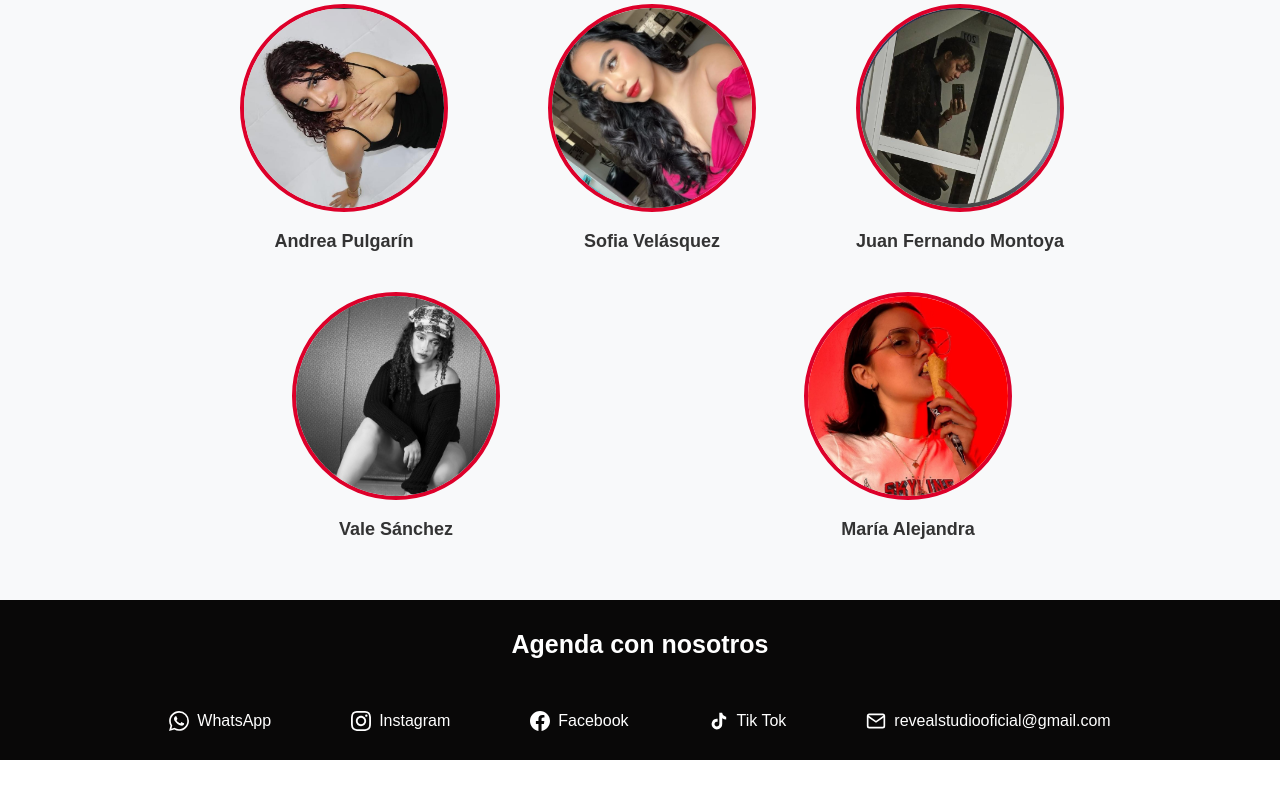
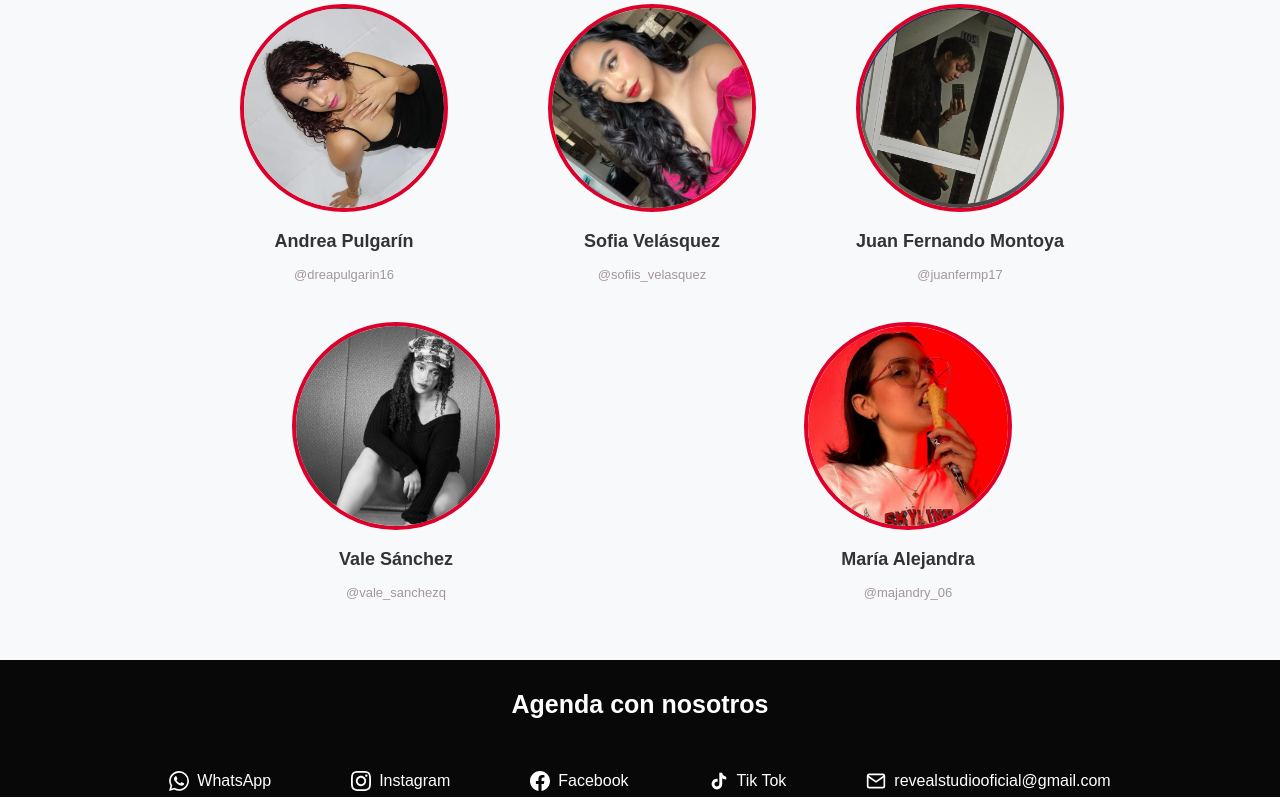
Before and after one commit to JulianaFranco140/Reveal-Studio, a Next.js app: page / in a window 1280 px wide. Shown: the part 2775-3572 px from the top of the page. Before the commit the page ends 3535 px from the top, so only its background shows below. Built offline with nearby package versions, Linux system fonts and the light colour scheme.

Commit message:
feat: add Instagram handles for team members and update styles for better visibility

```diff
--- a/src/app/page.js
+++ b/src/app/page.js
@@ -224,6 +224,7 @@ export default function Home() {
             />
           </a>
           <h3 className={styles.equipoNombre}>Andrea Pulgarín</h3>
+          <p className={styles.equipoIg}><a href="https://www.instagram.com/dreapulgarin16?igsh=MWl5MG1rOGU0ZnYzZw%3D%3D&utm_source=qr" target="_blank" rel="noopener noreferrer">@dreapulgarin16</a></p>
         </div>
         <div className={styles.equipoMiembro}>
           <a href="https://www.instagram.com/sofiis_velasquez?igsh=aXR4czhmYmhjbG5x" target="_blank" rel="Sofia ig">
@@ -236,6 +237,7 @@ export default function Home() {
             />
           </a>
           <h3 className={styles.equipoNombre}>Sofia Velásquez</h3>
+          <p className={styles.equipoIg}><a href="https://www.instagram.com/sofiis_velasquez?igsh=aXR4czhmYmhjbG5x" target="_blank" rel="noopener noreferrer">@sofiis_velasquez</a></p>
         </div>
         <div className={styles.equipoMiembro}>
           <a href="https://www.instagram.com/juanfermp17?igsh=NXY3dG5uZWplaTly" target="_blank" rel="Juan Fernando ig">
@@ -248,6 +250,7 @@ export default function Home() {
             />
           </a>
           <h3 className={styles.equipoNombre}>Juan Fernando Montoya</h3>
+          <p className={styles.equipoIg}><a href="https://www.instagram.com/juanfermp17?igsh=NXY3dG5uZWplaTly" target="_blank" rel="noopener noreferrer">@juanfermp17</a></p>
         </div>
         <div className={styles.equipoMiembro}>
           <a href="https://www.instagram.com/vale_sanchezq?igsh=d3ZudXViNW9sa3Jp" target="_blank" rel="Vale ig">
@@ -260,6 +263,7 @@ export default function Home() {
             />
           </a>
           <h3 className={styles.equipoNombre}>Vale Sánchez</h3>
+          <p className={styles.equipoIg}><a href="https://www.instagram.com/vale_sanchezq?igsh=d3ZudXViNW9sa3Jp" target="_blank" rel="noopener noreferrer">@vale_sanchezq</a></p>
         </div>
         <div className={styles.equipoMiembro}>
           <a href="https://www.instagram.com/majandry_06?igsh=NTZ2bzBxMGVxZ3Ay" target="_blank" rel="Maria Alejandra ig">
@@ -272,6 +276,7 @@ export default function Home() {
             />
           </a>
           <h3 className={styles.equipoNombre}>María Alejandra</h3>
+          <p className={styles.equipoIg}><a href="https://www.instagram.com/majandry_06?igsh=NTZ2bzBxMGVxZ3Ay" target="_blank" rel="noopener noreferrer">@majandry_06</a></p>
         </div>
       </div>
      </div>
--- a/src/app/page.module.css
+++ b/src/app/page.module.css
@@ -108,7 +108,7 @@
   background: white;
   padding: 25px 20px;
   border-radius: 12px;
-  box-shadow: 0 4px 15px rgba(0, 0, 0, 0.2);
+  box-shadow: 0 2px 20px rgba(0, 0, 0, 0.3);
   transition: transform 0.3s ease, box-shadow 0.3s ease;
   display: flex;
   flex-direction: column;
@@ -121,7 +121,7 @@
 
 .servicioCard:hover {
   transform: translateY(-5px);
-  box-shadow: 0 8px 25px rgba(0, 0, 0, 0.15);
+  box-shadow: 0 8px 25px rgba(0, 0, 0, 0.5);
 }
 
 .servicioIcon {
@@ -215,7 +215,7 @@
   right: 20px;
 }
 
-/* Media queries para portafolio */
+
 @media (max-width: 1024px) {
   .portafolioGrid {
     max-width: 1000px;
@@ -304,9 +304,14 @@
 
 .equipoIg {
   font-size: 13px;
-  font-weight: 600;
   color: var(--arrobaIg-color);
   margin: 15px 0 0 0;
+}
+
+.equipoIg a {
+  color: var(--arrobaIg-color);
+  text-decoration: none;
+  transition: color 0.3s ease;
 }
 
 @media (max-width: 768px) {
```
